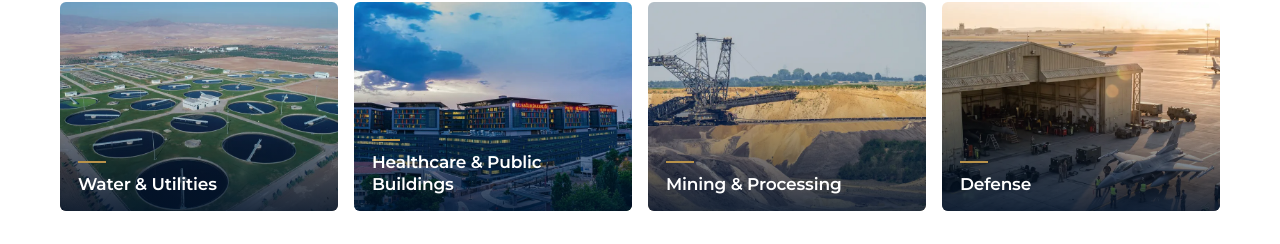
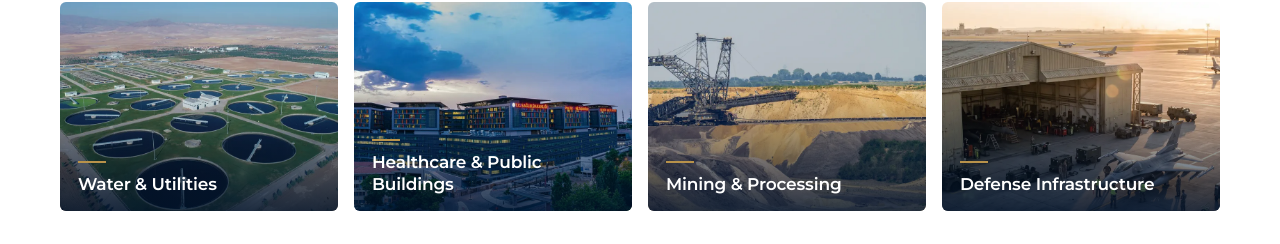
Before and after one commit to ntufekci-ux/csm2-site, a plain HTML site: page v4/index.html in a window 1280 px wide. Shown: the part 3315-3559 px from the top of the page. Drawn offline with nearby package versions, Linux system fonts and the light colour scheme; animation ran at ten frames a second.

Commit message:
v4: Defense tile renamed Defense Infrastructure
Co-Authored-By: Claude Opus 5.5 <noreply@anthropic.com>
Claude-Session: https://claude.ai/code/session_01BYgc4cMLGXg2xgP2bdMxaa

```diff
--- a/v4/index.html
+++ b/v4/index.html
@@ -65,7 +65,7 @@
 <div class="sec" data-r style="--d:0"><img src="img/sec-water.webp" alt="" loading="lazy" width="800" height="600"><h3>Water & Utilities</h3></div>
 <div class="sec" data-r style="--d:1"><img src="img/sec-health.webp" alt="" loading="lazy" width="800" height="600"><h3>Healthcare & Public Buildings</h3></div>
 <div class="sec" data-r style="--d:2"><img src="img/sec-mining.webp" alt="" loading="lazy" width="800" height="600"><h3>Mining & Processing</h3></div>
-<div class="sec" data-r style="--d:3"><img src="img/sec-defense.webp" alt="" loading="lazy" width="800" height="600"><h3>Defense</h3></div>
+<div class="sec" data-r style="--d:3"><img src="img/sec-defense.webp" alt="" loading="lazy" width="800" height="600"><h3>Defense Infrastructure</h3></div>
 </div>
 <p data-r style="text-align:center;margin-top:36px"><a class="btn lineb" href="experience.html">Experience and references<i></i></a></p>
 </div></section>
```
